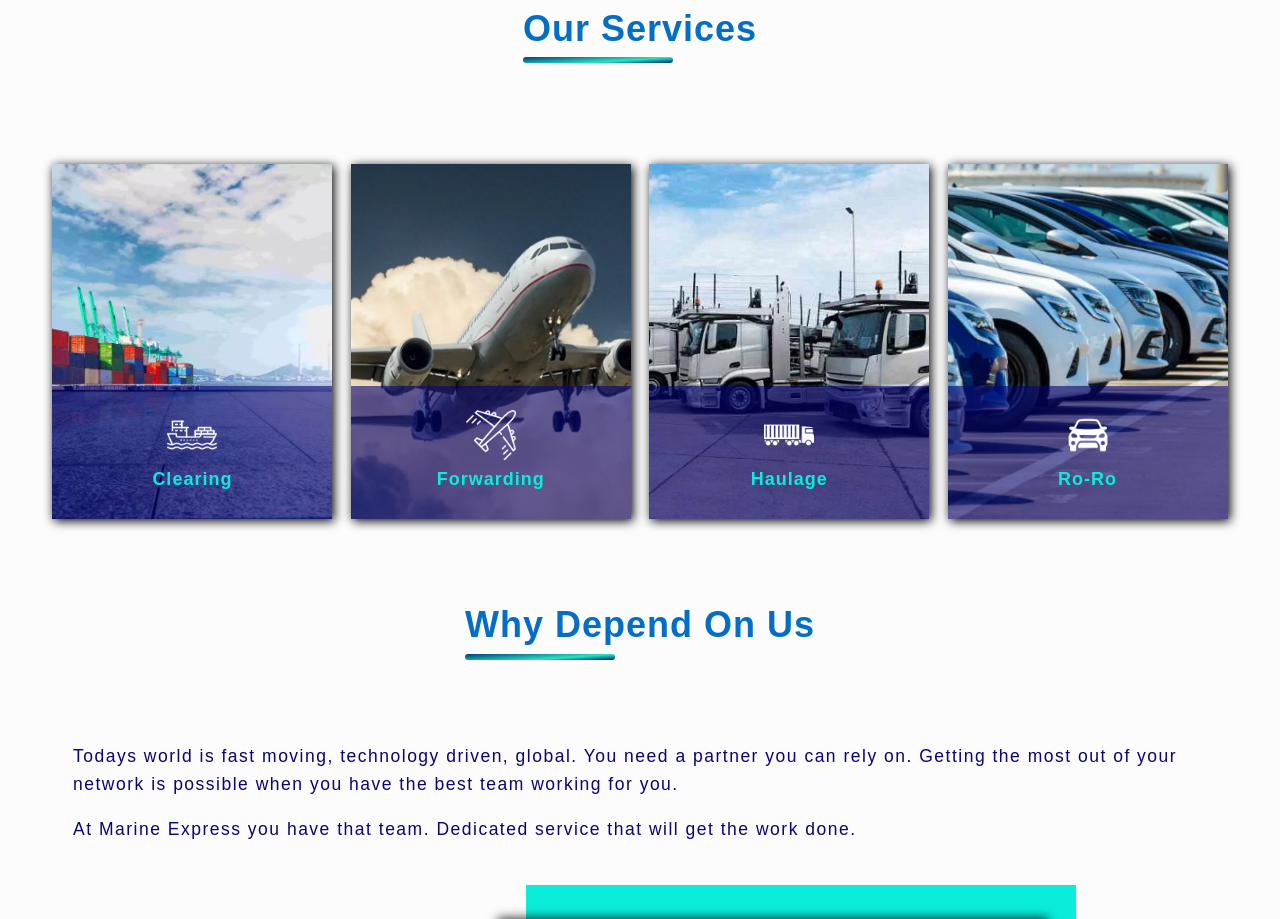
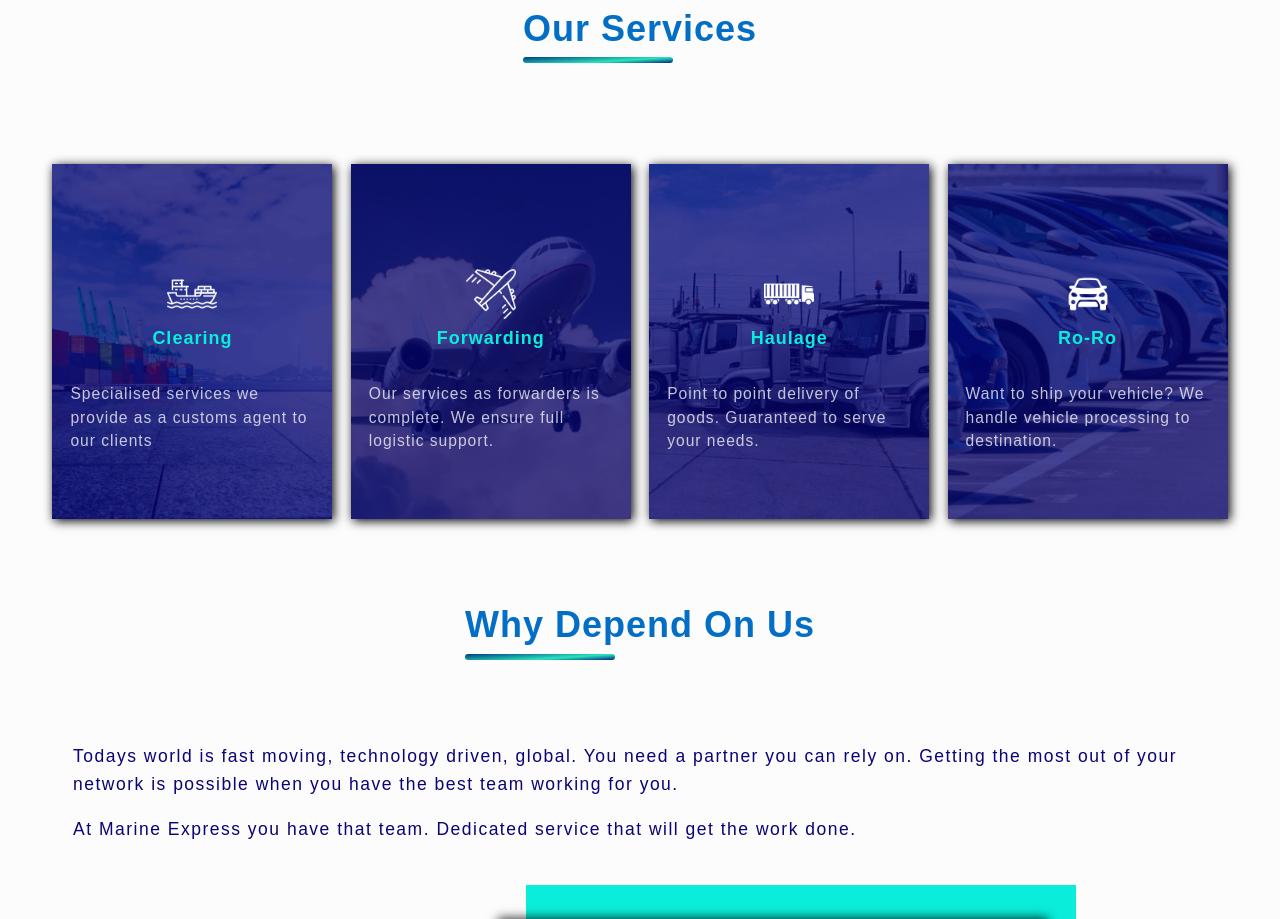
Before and after one commit to abeonweb/marine-express-site, a Next.js app: page / in a window 1280 px wide. Shown: the part 860-1779 px from the top of the page. Built offline with nearby package versions, Linux system fonts and the light colour scheme.

Commit message:
changed effect on service articles

```diff
--- a/styles/Service.module.css
+++ b/styles/Service.module.css
@@ -30,28 +30,29 @@
     width: 100%;
     height: 100%;
     object-fit: cover;
-    transform: scale(1) opacity(0.8);
-    transition: transform 500ms cubic-bezier(0.5, 0, 0.5, 1), opacity 250ms linear;
+    /* transform: scale(1) opacity(0.8); */
+    /* transition: transform 500ms cubic-bezier(0.5, 0, 0.5, 1), opacity 250ms linear; */
 }
 
 
 .textContainer {
-    background-color: rgba(4, 4, 115, 0.6);
+    background-color: rgba(4, 4, 115, 0.75);
     width: 100%;
-    height: 60%;
+    height: 130%;
     position: absolute;
     bottom: -80px;
     padding: 2em 1.5em;
     display: flex;
     flex-direction: column;
+    justify-content: center;
     transition: transform 500ms cubic-bezier(0.5, 0, 0.5, 1);
 }
 
 
-.image:hover {
+/* .image:hover {
     transform: scale(1.2);
     opacity: 0.25;
-}
+} */
 
 .textContainer:hover {
     transform: translateY(-80px);
@@ -90,6 +91,7 @@
         flex-direction: row;
 
     }
+
     .serviceArticle {
         max-width: 280px;
         box-shadow: 2px 2px 10px rgba(0, 0, 0, 1);
```
